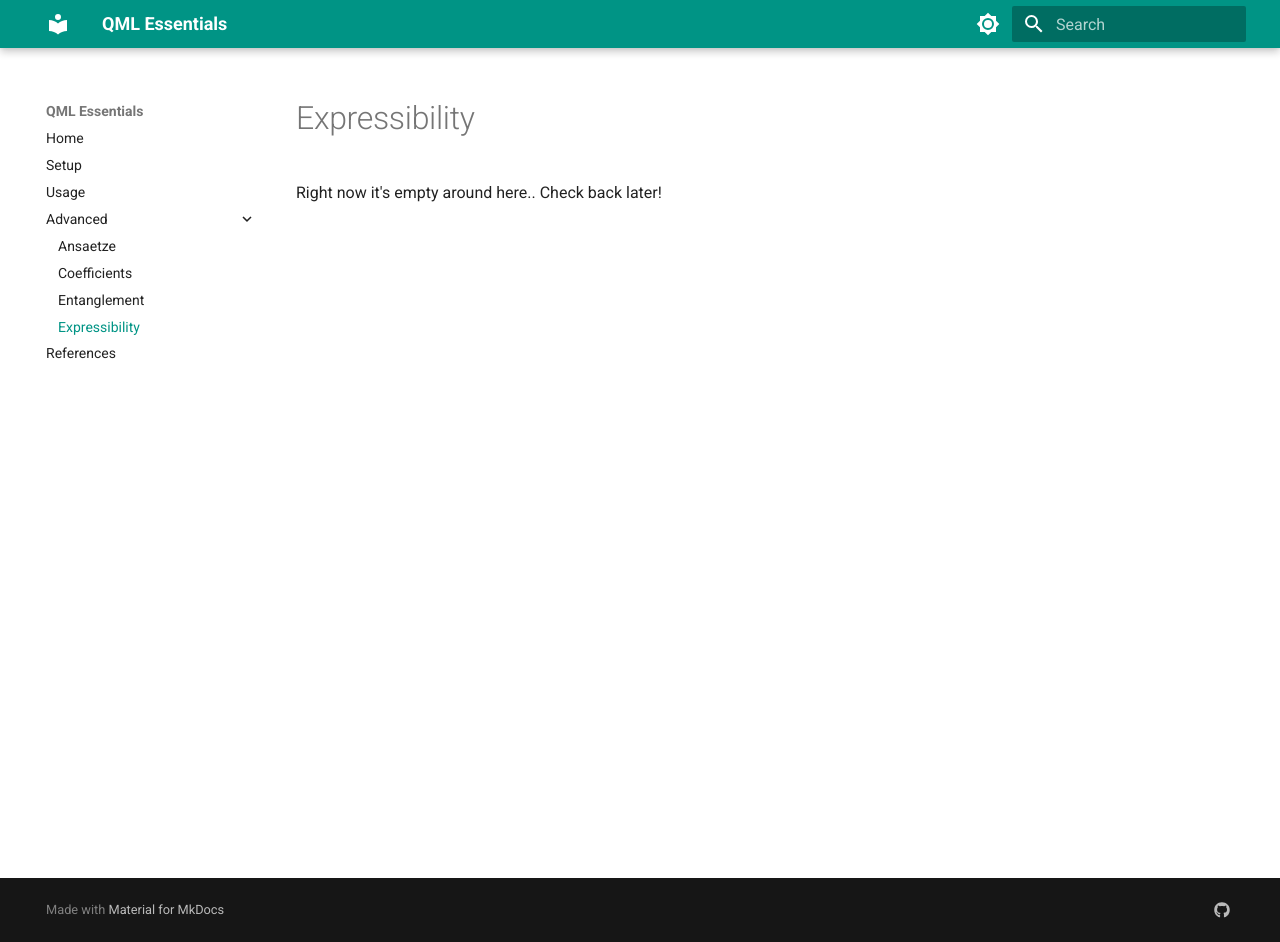
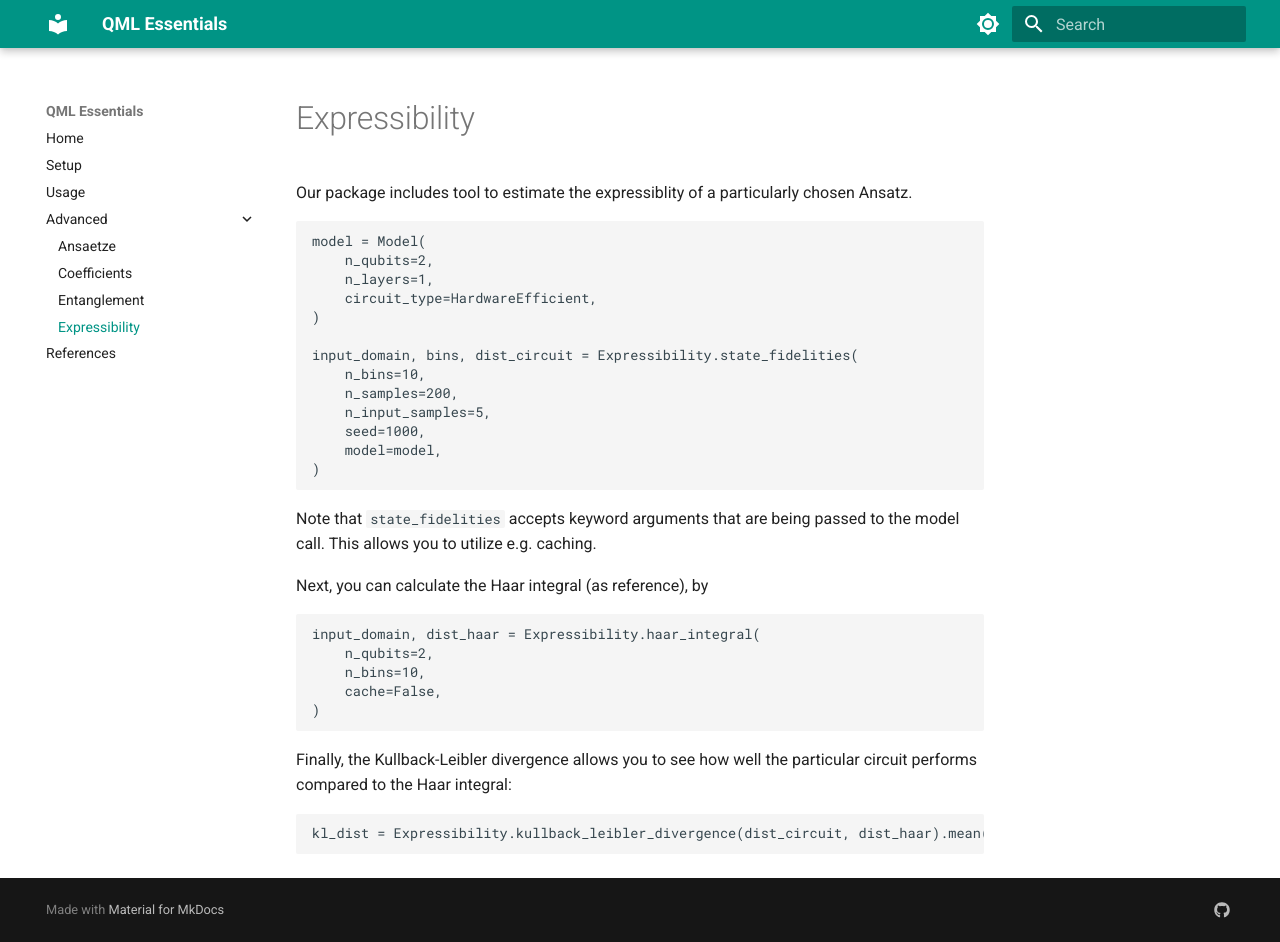
Before and after one commit to cirKITers/qml-essentials, an MkDocs documentation site: the page built from docs/expressibility.md, in a window 1280 px wide and 942 px high. Built offline with MkDocs 1.6.1 and Material for MkDocs 9.7.7, drawn with Linux system fonts in a browser that asks for light colours.

Commit message:
updated docs
Signed-off-by: Melvin Strobl <lc3267@kit.edu>

````diff
--- a/docs/expressibility.md
+++ b/docs/expressibility.md
@@ -1,3 +1,36 @@
 # Expressibility
 
-Right now it's empty around here.. Check back later!
+Our package includes tool to estimate the expressiblity of a particularly chosen Ansatz.
+
+```python
+model = Model(
+    n_qubits=2,
+    n_layers=1,
+    circuit_type=HardwareEfficient,
+)
+
+input_domain, bins, dist_circuit = Expressibility.state_fidelities(
+    n_bins=10,
+    n_samples=200,
+    n_input_samples=5,
+    seed=1000,
+    model=model,
+)
+```
+
+Note that `state_fidelities` accepts keyword arguments that are being passed to the model call.
+This allows you to utilize e.g. caching.
+
+Next, you can calculate the Haar integral (as reference), by
+```python
+input_domain, dist_haar = Expressibility.haar_integral(
+    n_qubits=2,
+    n_bins=10,
+    cache=False,
+)
+```
+
+Finally, the Kullback-Leibler divergence allows you to see how well the particular circuit performs compared to the Haar integral:
+```python
+kl_dist = Expressibility.kullback_leibler_divergence(dist_circuit, dist_haar).mean()
+```
````
Also changed, not shown: docs/entanglement.md (+2 -1 lines).
